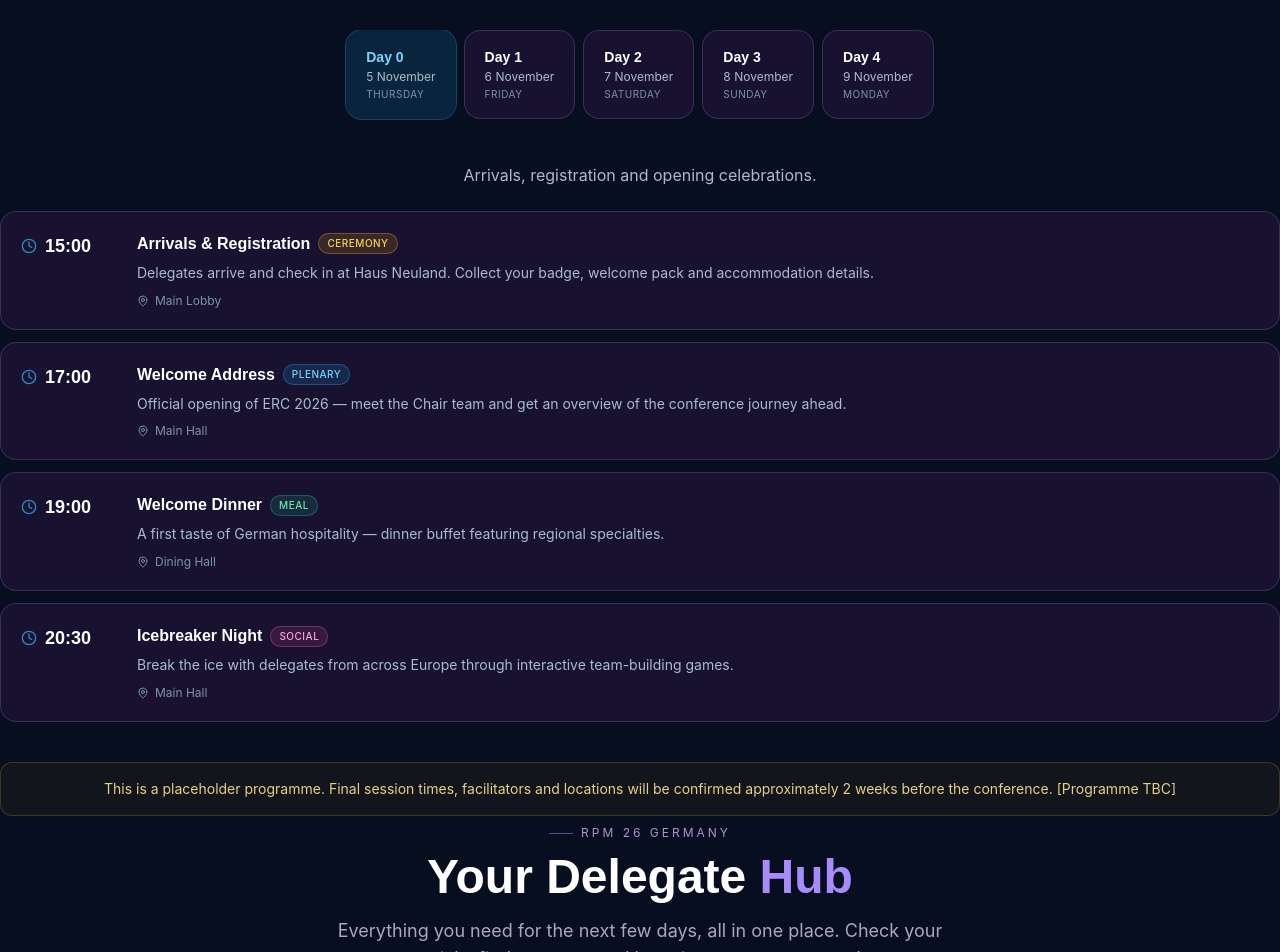
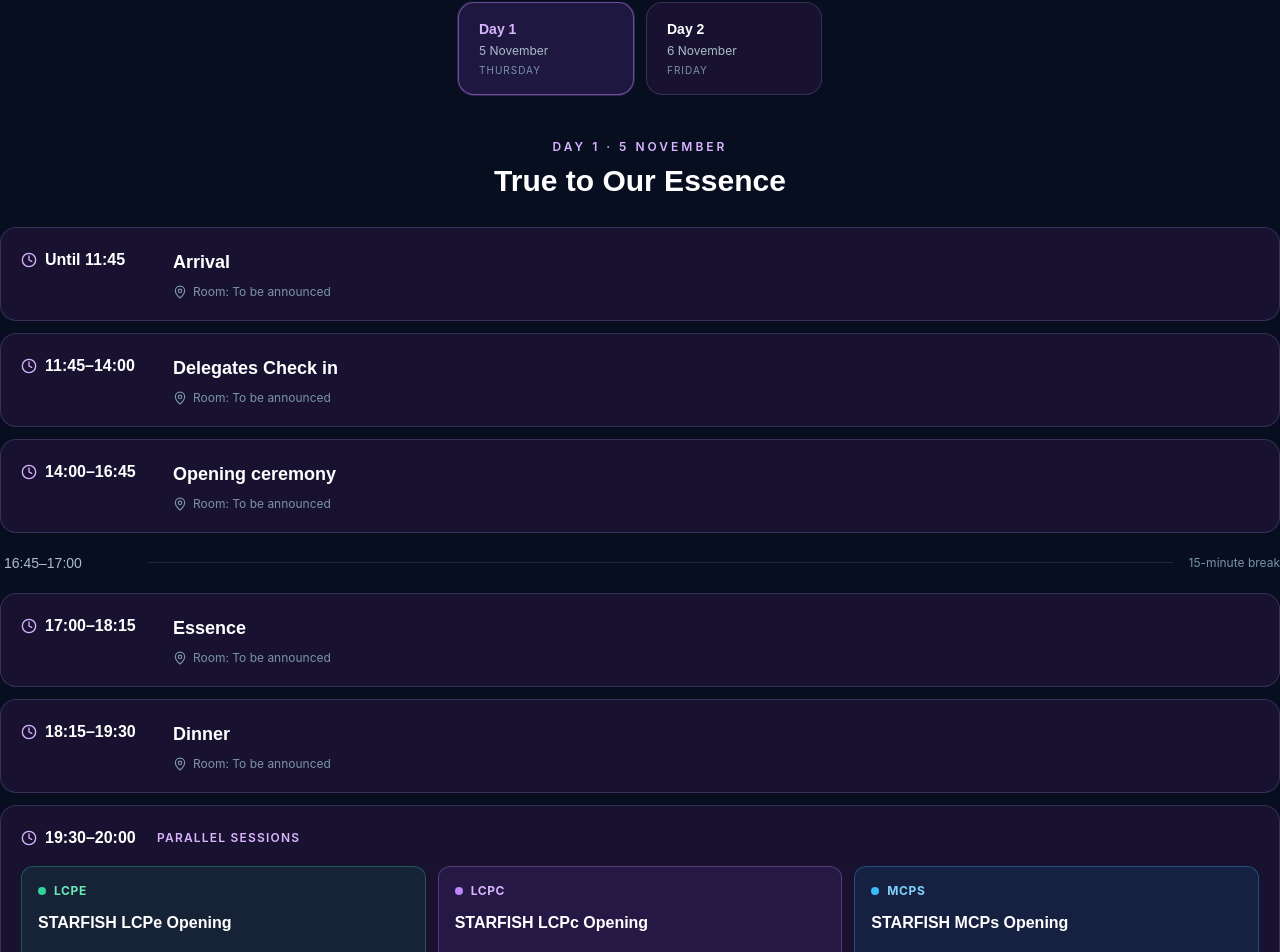
Before and after one commit to yhadj59/FinalWebsite, a React (Vite) app: page / in a window 1280 px wide. Shown: the part 2079-3031 px from the top of the page. Built offline with nearby package versions, Linux system fonts and the light colour scheme.

Commit message:
new agenda

```diff
--- a/src/sections/Agenda.tsx
+++ b/src/sections/Agenda.tsx
@@ -1,102 +1,357 @@
+
 import { useState } from "react";
 import { Clock, MapPin } from "lucide-react";
 import Section, { SectionHeader } from "@/components/Section";
 import Reveal from "@/components/Reveal";
-import { agenda, type AgendaSession } from "@/content";
 
-const typeStyles: Record<AgendaSession["type"], { badge: string; dot: string; label: string }> = {
-  plenary: { badge: "bg-ice-500/15 text-ice-300 border-ice-400/30", dot: "bg-ice-400", label: "Plenary" },
-  workshop: { badge: "bg-blue-500/15 text-blue-300 border-blue-400/30", dot: "bg-blue-400", label: "Workshop" },
-  break: { badge: "bg-frost-500/15 text-frost-300 border-frost-400/30", dot: "bg-frost-400", label: "Break" },
-  social: { badge: "bg-pink-500/15 text-pink-300 border-pink-400/30", dot: "bg-pink-400", label: "Social" },
-  ceremony: { badge: "bg-amber-500/15 text-amber-300 border-amber-400/30", dot: "bg-amber-400", label: "Ceremony" },
-  meal: { badge: "bg-emerald-500/15 text-emerald-300 border-emerald-400/30", dot: "bg-emerald-400", label: "Meal" },
+type Session = {
+  time: string;
+  title: string;
+  type?: "session" | "break" | "meal" | "social";
+  tracks?: {
+    label: string;
+    title: string;
+    color: "green" | "purple" | "blue";
+  }[];
 };
+
+type AgendaDay = {
+  day: string;
+  date: string;
+  weekday: string;
+  theme: string;
+  sessions: Session[];
+};
+
+const room = "Room: To be announced";
+
+const day1: AgendaDay = {
+  day: "Day 1",
+  date: "5 November",
+  weekday: "Thursday",
+  theme: "True to Our Essence",
+  sessions: [
+    { time: "Until 11:45", title: "Arrival", type: "social" },
+    { time: "11:45–14:00", title: "Delegates Check in", type: "session" },
+    { time: "14:00–16:45", title: "Opening ceremony", type: "session" },
+    { time: "16:45–17:00", title: "15-minute break", type: "break" },
+    { time: "17:00–18:15", title: "Essence", type: "session" },
+    { time: "18:15–19:30", title: "Dinner", type: "meal" },
+    {
+      time: "19:30–20:00",
+      title: "Parallel tracks",
+      tracks: [
+        { label: "LCPe", title: "STARFISH LCPe Opening", color: "green" },
+        { label: "LCPc", title: "STARFISH LCPc Opening", color: "purple" },
+        { label: "MCPs", title: "STARFISH MCPs Opening", color: "blue" },
+      ],
+    },
+    {
+      time: "20:00–20:45",
+      title: "Parallel tracks",
+      tracks: [
+        { label: "LCPe", title: "Who are you growing?", color: "green" },
+        { label: "LCPc", title: "Who are you growing?", color: "purple" },
+        { label: "MCPs", title: "Who are you growing?", color: "blue" },
+      ],
+    },
+    { time: "20:45–21:00", title: "15-minute break", type: "break" },
+    { time: "21:00–21:15", title: "How far can we go?", type: "session" },
+    { time: "21:15–22:15", title: "Evening plenary", type: "session" },
+    { time: "22:15–22:45", title: "Delegation time", type: "session" },
+    { time: "22:45–open end", title: "Get to know europe", type: "social" },
+  ],
+};
+
+const day2: AgendaDay = {
+  day: "Day 2",
+  date: "6 November",
+  weekday: "Friday",
+  theme: "Spot the Spider",
+  sessions: [
+    { time: "Until 09:30", title: "Breakfast", type: "meal" },
+    { time: "09:30–10:15", title: "Morning Plenary", type: "session" },
+    { time: "10:15–10:30", title: "15-minute break", type: "break" },
+    { time: "10:30–13:30", title: "Partner Space", type: "session" },
+    { time: "13:30–14:45", title: "Lunch", type: "meal" },
+    { time: "14:45–15:30", title: "A2030 Current context", type: "session" },
+    { time: "15:30–15:45", title: "15-minute break", type: "break" },
+    {
+      time: "15:45–16:15",
+      title: "Keynote: Spot the Spider",
+      type: "session",
+    },
+    { time: "16:15–16:30", title: "15-minute break", type: "break" },
+    {
+      time: "16:30–17:30",
+      title: "Parallel tracks",
+      tracks: [
+        {
+          label: "LCPe + LCPc",
+          title: "Who are we competing with?",
+          color: "green",
+        },
+        {
+          label: "MCPs",
+          title: "Who are we competing with?",
+          color: "blue",
+        },
+      ],
+    },
+    { time: "17:30–17:45", title: "15-minute break", type: "break" },
+    {
+      time: "17:45–18:45",
+      title: "Parallel tracks",
+      tracks: [
+        {
+          label: "LCPe + LCPc",
+          title: "How do I grow people?",
+          color: "green",
+        },
+        {
+          label: "MCPs",
+          title: "How do I grow people?",
+          color: "blue",
+        },
+      ],
+    },
+    { time: "18:45–20:00", title: "Dinner", type: "meal" },
+    { time: "20:00–20:15", title: "How far can we go?", type: "session" },
+    { time: "20:15–21:15", title: "Evening Plenary", type: "session" },
+    { time: "21:15–21:45", title: "Delegation time", type: "session" },
+    { time: "21:45–22:30", title: "Bonfire chats", type: "social" },
+    {
+      time: "22:30–open end",
+      title: "German night: Oktoberfest",
+      type: "social",
+    },
+  ],
+};
+
+const days = [day1, day2];
+
+const trackColors = {
+  green: {
+    border: "border-emerald-400/30",
+    background: "bg-emerald-500/10",
+    label: "text-emerald-300",
+    dot: "bg-emerald-400",
+  },
+  purple: {
+    border: "border-purple-400/30",
+    background: "bg-purple-500/10",
+    label: "text-purple-300",
+    dot: "bg-purple-400",
+  },
+  blue: {
+    border: "border-sky-400/30",
+    background: "bg-sky-500/10",
+    label: "text-sky-300",
+    dot: "bg-sky-400",
+  },
+};
+
+function SessionCard({ session }: { session: Session }) {
+  const isBreak = session.type === "break";
+  const isMeal = session.type === "meal";
+  const isSocial = session.type === "social";
+
+  if (isBreak) {
+    return (
+      <div className="flex items-center gap-4 py-2 pl-1">
+        <div className="w-32 flex-shrink-0 font-display text-sm tabular-nums text-frost-300">
+          {session.time}
+        </div>
+        <div className="h-px flex-1 bg-white/10" />
+        <span className="text-xs text-frost-400">{session.title}</span>
+      </div>
+    );
+  }
+
+  return (
+    <div
+      className={`glass-card rounded-2xl border p-4 transition-all duration-200 hover:border-purple-400/30 sm:p-5 ${
+        isMeal
+          ? "border-amber-300/15"
+          : isSocial
+            ? "border-pink-400/20"
+            : "border-white/10"
+      }`}
+    >
+      <div className="flex flex-col gap-3 sm:flex-row sm:items-start sm:gap-6">
+        <div className="flex items-center gap-2 sm:w-32 sm:flex-shrink-0">
+          <Clock className="h-4 w-4 flex-shrink-0 text-purple-300" />
+          <span className="font-display text-sm font-bold tabular-nums text-white sm:text-base">
+            {session.time}
+          </span>
+        </div>
+
+        <div className="min-w-0 flex-1">
+          <h3 className="font-display text-base font-bold leading-snug text-white sm:text-lg">
+            {session.title}
+          </h3>
+
+          <div className="mt-2 flex items-center gap-1.5 text-xs text-frost-400">
+            <MapPin className="h-3.5 w-3.5 flex-shrink-0" />
+            {session.type === "social" &&
+            session.title === "Get to know europe"
+              ? "Location: To be announced"
+              : session.type === "social" &&
+                  session.title === "Bonfire chats"
+                ? "Location: To be announced"
+                : session.type === "social" &&
+                    session.title === "German night: Oktoberfest"
+                  ? "Location: To be announced"
+                  : room}
+          </div>
+        </div>
+      </div>
+    </div>
+  );
+}
+
+function ParallelSessionCard({ session }: { session: Session }) {
+  return (
+    <div className="glass-card rounded-2xl border border-purple-400/20 p-4 sm:p-5">
+      <div className="mb-4 flex flex-col gap-2 sm:flex-row sm:items-center">
+        <div className="flex items-center gap-2 sm:w-32 sm:flex-shrink-0">
+          <Clock className="h-4 w-4 flex-shrink-0 text-purple-300" />
+          <span className="font-display text-sm font-bold tabular-nums text-white sm:text-base">
+            {session.time}
+          </span>
+        </div>
+        <span className="text-xs font-semibold uppercase tracking-widest text-purple-300">
+          Parallel sessions
+        </span>
+      </div>
+
+      <div
+        className={`grid gap-3 ${
+          session.tracks!.length === 3
+            ? "grid-cols-1 md:grid-cols-3"
+            : "grid-cols-1 md:grid-cols-2"
+        }`}
+      >
+        {session.tracks!.map((track) => {
+          const colors = trackColors[track.color];
+
+          return (
+            <div
+              key={track.label}
+              className={`flex min-h-36 flex-col rounded-xl border p-4 ${colors.border} ${colors.background}`}
+            >
+              <div className="mb-3 flex items-center gap-2">
+                <span
+                  className={`h-2 w-2 rounded-full ${colors.dot}`}
+                />
+                <span
+                  className={`text-xs font-bold uppercase tracking-wider ${colors.label}`}
+                >
+                  {track.label}
+                </span>
+              </div>
+
+              <h4 className="font-display text-sm font-bold leading-relaxed text-white sm:text-base">
+                {track.title}
+              </h4>
+
+              <div className="mt-auto flex items-center gap-1.5 pt-4 text-xs text-frost-400">
+                <MapPin className="h-3.5 w-3.5 flex-shrink-0" />
+                Room: To be announced
+              </div>
+            </div>
+          );
+        })}
+      </div>
+    </div>
+  );
+}
 
 export default function Agenda() {
   const [activeDay, setActiveDay] = useState(0);
-  const day = agenda[activeDay];
+  const day = days[activeDay];
 
   return (
     <Section id="agenda" className="bg-navy-950">
       <SectionHeader
-        eyebrow="Agenda"
-        title={<>Five days of <span className="ice-text">impact</span></>}
-        subtitle="A day-by-day programme for 5–9 November 2026. Session times and facilitators are placeholders and will be confirmed closer to the conference date."
+        eyebrow="The Programme"
+        title={
+          <>
+            Five days of <span className="ice-text">impact</span>
+          </>
+        }
+        subtitle="Explore the programme of RPM 2026. More daily schedules will be added soon."
       />
 
       {/* Day selector */}
       <Reveal>
-        <div className="mb-8 flex gap-2 overflow-x-auto pb-3 scrollbar-hide sm:justify-center">
-          {agenda.map((d, i) => (
+        <div className="mb-8 flex gap-3 overflow-x-auto pb-3 sm:justify-center">
+          {days.map((item, index) => (
             <button
-              key={d.day}
-              onClick={() => setActiveDay(i)}
-              className={`flex-shrink-0 rounded-2xl px-4 py-3 text-left transition-all duration-300 sm:px-5 sm:py-4 ${
-                activeDay === i
-                  ? "bg-ice-500/15 border-ice-400/40 ring-1 ring-ice-400/30"
-                  : "glass-card border-white/10 hover:border-ice-400/20"
+              key={item.day}
+              type="button"
+              onClick={() => setActiveDay(index)}
+              aria-pressed={activeDay === index}
+              className={`min-w-36 flex-shrink-0 rounded-2xl border px-5 py-4 text-left transition-all duration-300 sm:min-w-44 ${
+                activeDay === index
+                  ? "border-purple-400/50 bg-purple-500/15 ring-1 ring-purple-400/20"
+                  : "glass-card border-white/10 hover:border-purple-400/30"
               }`}
             >
-              <div className={`font-display text-sm font-bold ${activeDay === i ? "text-ice-300" : "text-white"}`}>
-                {d.day}
+              <div
+                className={`font-display text-sm font-bold ${
+                  activeDay === index ? "text-purple-300" : "text-white"
+                }`}
+              >
+                {item.day}
               </div>
-              <div className="text-xs text-frost-300 mt-0.5">{d.date}</div>
-              <div className="text-[10px] uppercase tracking-wider text-frost-400 mt-0.5">{d.weekday}</div>
+              <div className="mt-1 text-xs text-frost-300">
+                {item.date}
+              </div>
+              <div className="mt-1 text-[10px] uppercase tracking-widest text-frost-400">
+                {item.weekday}
+              </div>
             </button>
           ))}
         </div>
       </Reveal>
 
-      {/* Day summary */}
-      <Reveal key={activeDay}>
-        <div className="mb-6 text-center">
-          <p className="text-frost-300 text-sm md:text-base">{day.summary}</p>
+      {/* Selected day heading */}
+      <Reveal key={day.day}>
+        <div className="mb-7 text-center">
+          <p className="text-xs font-semibold uppercase tracking-[0.25em] text-purple-300">
+            {day.day} · {day.date}
+          </p>
+          <h3 className="mt-2 font-display text-2xl font-bold text-white sm:text-3xl">
+            {day.theme}
+          </h3>
         </div>
 
-        {/* Sessions */}
+        {/* Chronological timeline */}
         <div className="space-y-3">
-          {day.sessions.map((session, i) => {
-            const style = typeStyles[session.type];
-            return (
-              <Reveal key={`${activeDay}-${i}`} delay={i * 50}>
-                <div className="glass-card group p-4 sm:p-5 hover:translate-x-1">
-                  <div className="flex flex-col gap-3 sm:flex-row sm:items-start sm:gap-5">
-                    {/* Time */}
-                    <div className="flex items-center gap-2 sm:w-24 sm:flex-shrink-0">
-                      <Clock className="h-4 w-4 text-ice-400/70" />
-                      <span className="font-display text-lg font-bold text-white tabular-nums">{session.time}</span>
-                    </div>
-
-                    {/* Content */}
-                    <div className="flex-1">
-                      <div className="flex flex-wrap items-center gap-2">
-                        <h3 className="font-display text-base font-bold text-white">{session.title}</h3>
-                        <span className={`rounded-full border px-2 py-0.5 text-[10px] font-medium uppercase tracking-wider ${style.badge}`}>
-                          {style.label}
-                        </span>
-                      </div>
-                      <p className="mt-1.5 text-sm text-frost-300 leading-relaxed">{session.description}</p>
-                      {session.location && (
-                        <div className="mt-2 flex items-center gap-1.5 text-xs text-frost-400">
-                          <MapPin className="h-3 w-3" />
-                          {session.location}
-                        </div>
-                      )}
-                    </div>
-                  </div>
-                </div>
-              </Reveal>
-            );
-          })}
+          {day.sessions.map((session, index) => (
+            <Reveal
+              key={`${day.day}-${index}`}
+              delay={Math.min(index * 25, 200)}
+            >
+              {session.tracks ? (
+                <ParallelSessionCard session={session} />
+              ) : (
+                <SessionCard session={session} />
+              )}
+            </Reveal>
+          ))}
         </div>
       </Reveal>
 
+      {/* Upcoming days */}
       <Reveal>
-        <div className="mt-10 rounded-xl border border-amber-400/20 bg-amber-500/5 px-5 py-4 text-center">
-          <p className="text-sm text-amber-200/90">
-            This is a placeholder programme. Final session times, facilitators and locations will be confirmed
-            approximately 2 weeks before the conference. [Programme TBC]
+        <div className="mt-8 rounded-2xl border border-purple-400/20 bg-purple-500/5 p-5 text-center">
+          <p className="font-display text-sm font-semibold text-purple-200">
+            More of the Starfish journey is coming
+          </p>
+          <p className="mt-1 text-sm text-frost-300">
+            Days 3–5 will be added as their programmes are confirmed.
           </p>
         </div>
       </Reveal>
```
